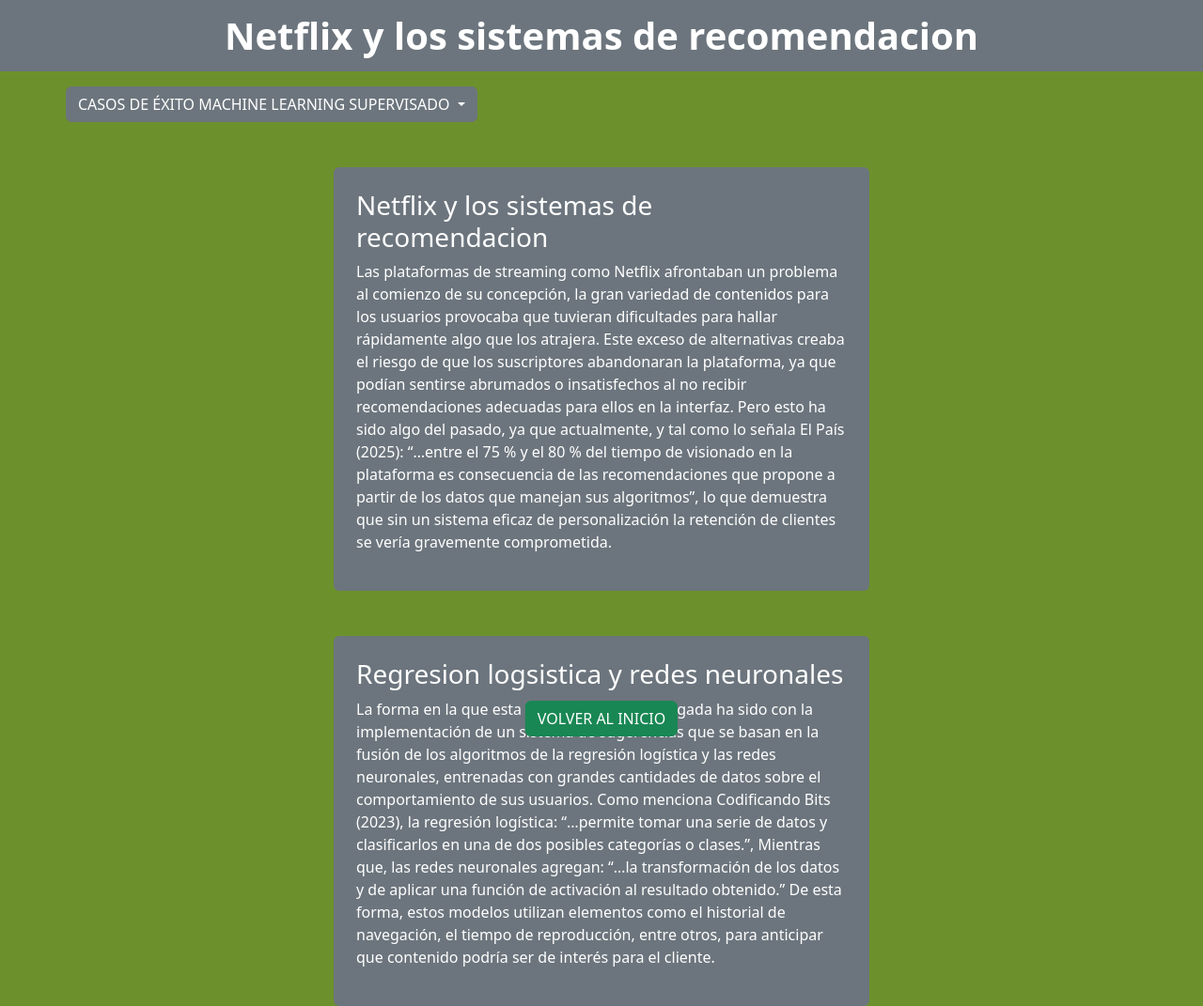
After one commit to SantiagoTorresGonzalez/MachineLearning601N, a Flask app: page /TercerCaso in a window 1280 px wide. The commit adds this page. Shown: the whole page at 94% size. Run offline with Flask 3, Linux system fonts and the light colour scheme.

Commit message:
12:25 AM, Se redacta tercer caso de uso en sus apartados de problematica y algoritmos utilizados.

```diff
--- a/A3_CasosUsoMLSupervisado/app.py
+++ b/A3_CasosUsoMLSupervisado/app.py
@@ -20,7 +20,7 @@ def SegundoC():
 @app.route('/TercerCaso')
 def TercerC():
      myname = "Flask"
-     return render_template('TercerC.html',name=myname)
+     return render_template('TercerCaso.html',name=myname)
 
 @app.route('/CuartoCaso')
 def CuartoC():
--- /dev/null
+++ b/A3_CasosUsoMLSupervisado/templates/TercerCaso.html
@@ -0,0 +1,69 @@
+<!DOCTYPE html>
+<html lang="en">
+<head>
+    <meta charset="UTF-8">
+    <meta name="viewport" content="width=device-width, initial-scale=1.0">
+    <title>SISTEMAS DE RECOMENDACION</title>
+    <link href="https://cdn.jsdelivr.net/npm/bootstrap@5.3.8/dist/css/bootstrap.min.css" rel="stylesheet">
+    <link rel="stylesheet" href="{{ url_for('static', filename='style.css')}}">
+</head>
+    <body class="fondo-personalizado text-white"></body>
+    <p class="p-2 text-bg-secondary text-center fw-bold fs-1">Netflix y los sistemas de recomendacion</p>
+
+    <div class="container mt-10 px-0 ">
+
+    <div class="d-flex flex-row flex-wrap gap-5 justify-content-start">
+    <!-- Actividad 1 -->
+    <div class="dropdown">
+      <button class="btn btn-secondary dropdown-toggle" type="button" data-bs-toggle="dropdown" aria-expanded="false">
+        CASOS DE ÉXITO MACHINE LEARNING SUPERVISADO
+      </button>
+
+      <ul class="dropdown-menu">
+        <li><a class="dropdown-item" href="/PrimerCaso">Caso uno</a></li>
+        <li><a class="dropdown-item" href="/SegundoCaso">Caso dos</a></li>
+        <li><a class="dropdown-item" href="/TercerCaso">Caso tres</a></li>
+        <li><a class="dropdown-item" href="/CuartoCaso">Caso cuatro</a></li>
+      </ul>
+
+      <div class="d-flex justify-content-center w50000 mt-5">
+        <div class="bg-secondary text-white p-4 rounded w-50 h-25">
+        <h3>Netflix y los sistemas de recomendacion</h3>
+        <p>
+            Las plataformas de streaming como Netflix afrontaban un problema al comienzo de su concepción,
+            la gran variedad de contenidos para los usuarios provocaba que tuvieran dificultades para hallar
+            rápidamente algo que los atrajera. Este exceso de alternativas creaba el riesgo de que los
+            suscriptores abandonaran la plataforma, ya que podían sentirse abrumados o insatisfechos al no
+            recibir recomendaciones adecuadas para ellos en la interfaz. Pero esto ha sido algo del pasado,
+            ya que actualmente, y tal como lo señala El País (2025): “…entre el 75 % y el 80 % del tiempo de
+            visionado en la plataforma es consecuencia de las recomendaciones que propone a partir de los datos
+            que manejan sus algoritmos”, lo que demuestra que sin un sistema eficaz de personalización la
+            retención de clientes se vería gravemente comprometida.
+        </p>
+        </div>
+      </div>
+      <div class="d-flex justify-content-center w50000 mt-5">
+        <div class="bg-secondary text-white p-4 rounded w-50 h-25">
+        <h3>Regresion logsistica y redes neuronales</h3>
+        <p>
+            La forma en la que esta problemática fue mitigada ha sido con la implementación de un
+            sistema de sugerencias que se basan en la fusión de los algoritmos de la regresión logística
+            y las redes neuronales, entrenadas con grandes cantidades de datos sobre el comportamiento de
+            sus usuarios. Como menciona Codificando Bits (2023), la regresión logística: “…permite tomar
+            una serie de datos y clasificarlos en una de dos posibles categorías o clases.”, Mientras que,
+            las redes neuronales agregan: “…la transformación de los datos y de aplicar una función de
+            activación al resultado obtenido.” De esta forma, estos modelos utilizan elementos como el
+            historial de navegación, el tiempo de reproducción, entre otros, para anticipar que contenido
+            podría ser de interés para el cliente.
+        </p>
+        </div>
+
+
+    </div>
+    <script src="https://cdn.jsdelivr.net/npm/bootstrap@5.3.8/dist/js/bootstrap.bundle.min.js"></script>
+<body>
+    <div class="d-flex justify-content-center">
+    <a href="/" class="btn btn-success position-fixed bottom-0 start-50 translate-middle-x mb-3">VOLVER AL INICIO</a>
+  </div>
+</body>
+</html>
--- a/A3_CasosUsoMLSupervisado/templates/index.html
+++ b/A3_CasosUsoMLSupervisado/templates/index.html
@@ -22,7 +22,7 @@
       <ul class="dropdown-menu">
         <li><a class="dropdown-item" href="/PrimerCaso">Caso uno</a></li>
         <li><a class="dropdown-item" href="/SegundoCaso">Caso dos</a></li>
-        <li><a class="dropdown-item" href="/caso3">Caso tres</a></li>
+        <li><a class="dropdown-item" href="/TercerCaso">Caso tres</a></li>
         <li><a class="dropdown-item" href="/CuartoCaso">Caso cuatro</a></li>
       </ul>
 
```
